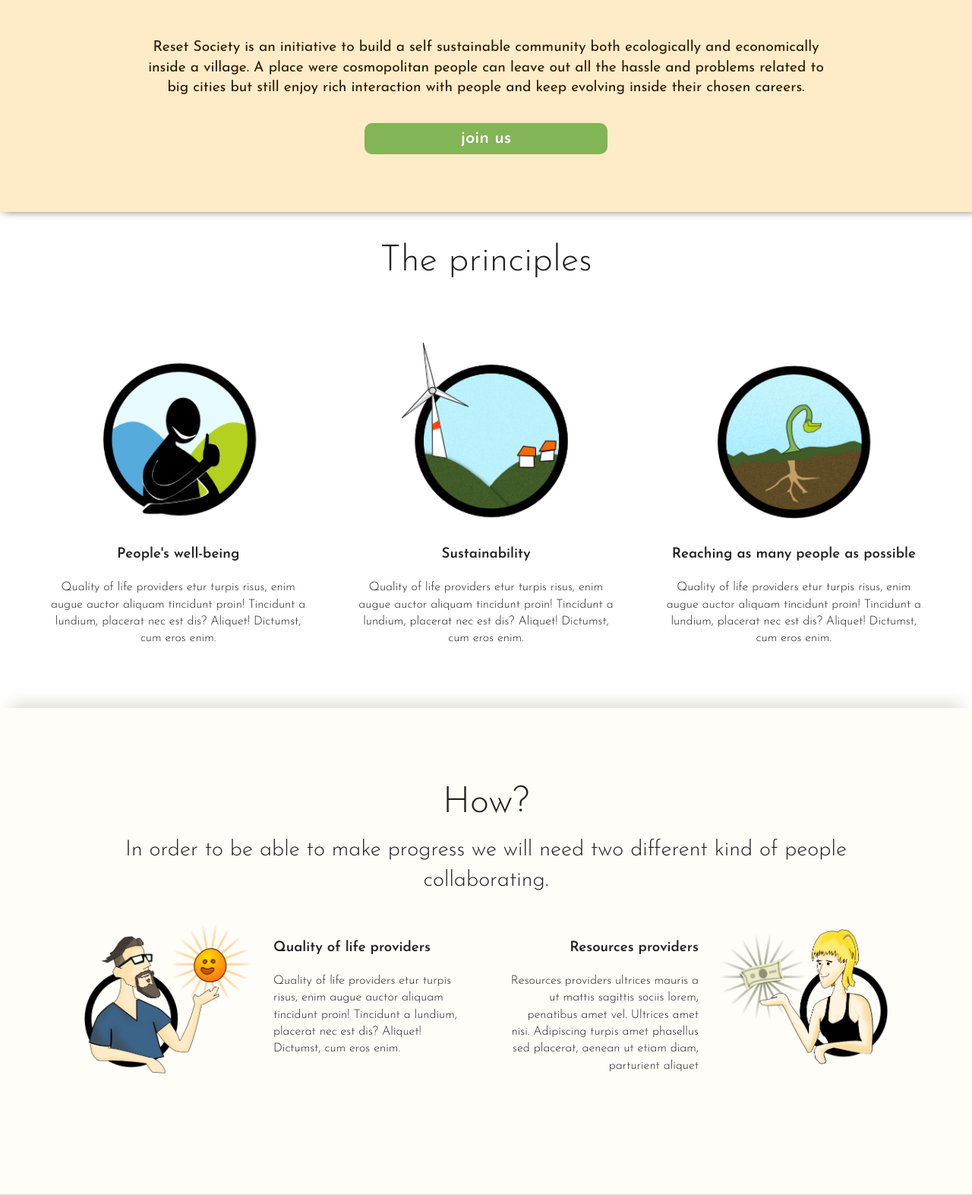
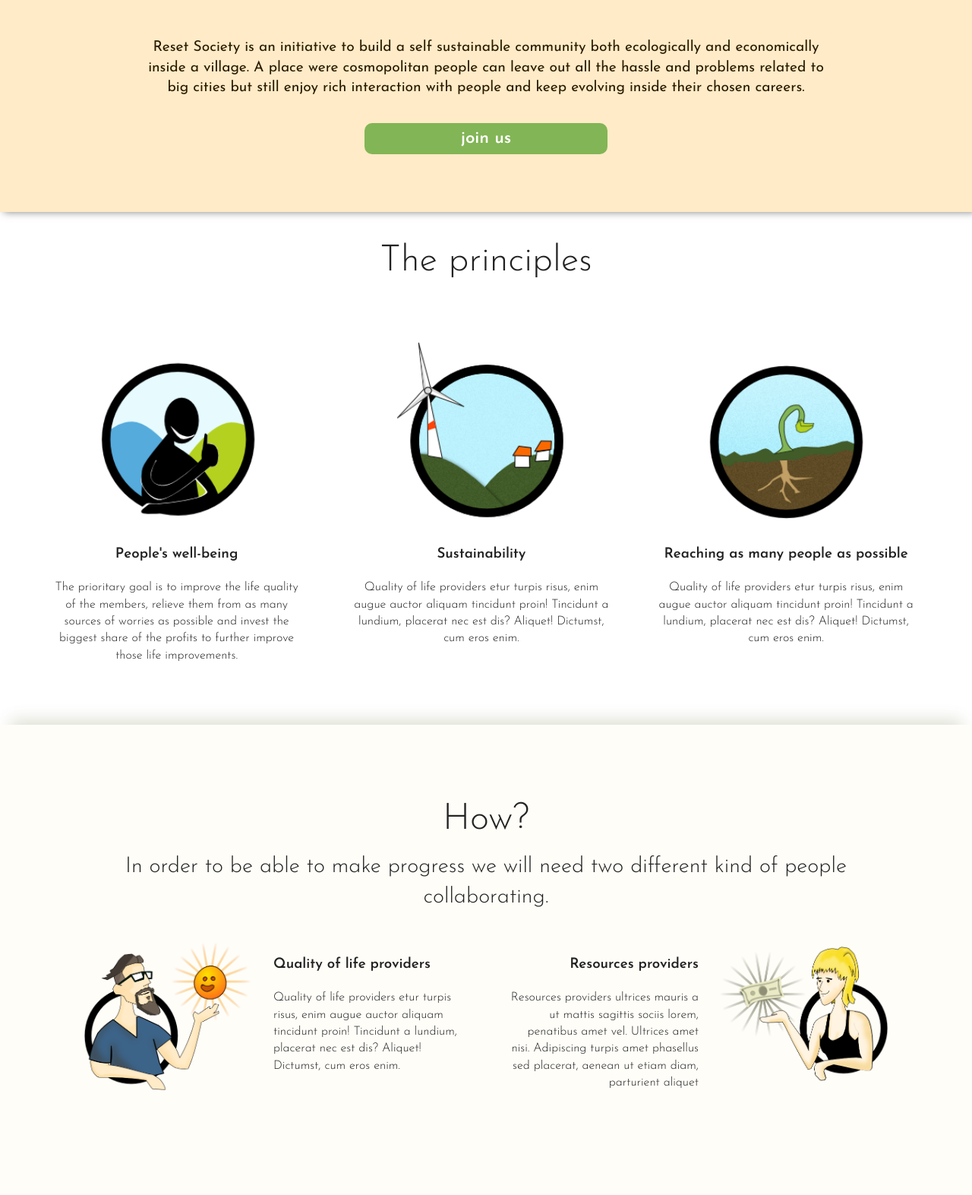
Before and after one commit to Sauco82/resetsociety, a PHP site: page / in a window 1280 px wide. Shown: the part 627-2200 px from the top of the page at 76% size. Run offline with PHP 8.4, Linux system fonts and the light colour scheme; some libraries are stand-ins or nearby versions.

Commit message:
update copy

```diff
--- a/css/home.css
+++ b/css/home.css
@@ -172,6 +172,7 @@
 .home__what__item {
   padding: 2rem;
   text-align: center;
+  width: 33%;
 }
 
 .home__what__item__copy {
--- a/home.html
+++ b/home.html
@@ -59,7 +59,7 @@
           <div class="home__what__caption"><img src="img/ethics.png" alt="People's well-being"></div>
           <div class="home__what__item__copy">
             <h3>People's well-being</h3>
-            <p>Quality of life providers etur turpis risus, enim augue auctor aliquam tincidunt proin! Tincidunt a lundium, placerat nec est dis? Aliquet! Dictumst, cum eros enim.</p>
+            <p>The prioritary goal is to improve the life quality of the members, relieve them from as many sources of worries as possible and invest the biggest share of the profits to further improve those life improvements.</p>
           </div>
         </li>
         <li class="home__what__item">
```
